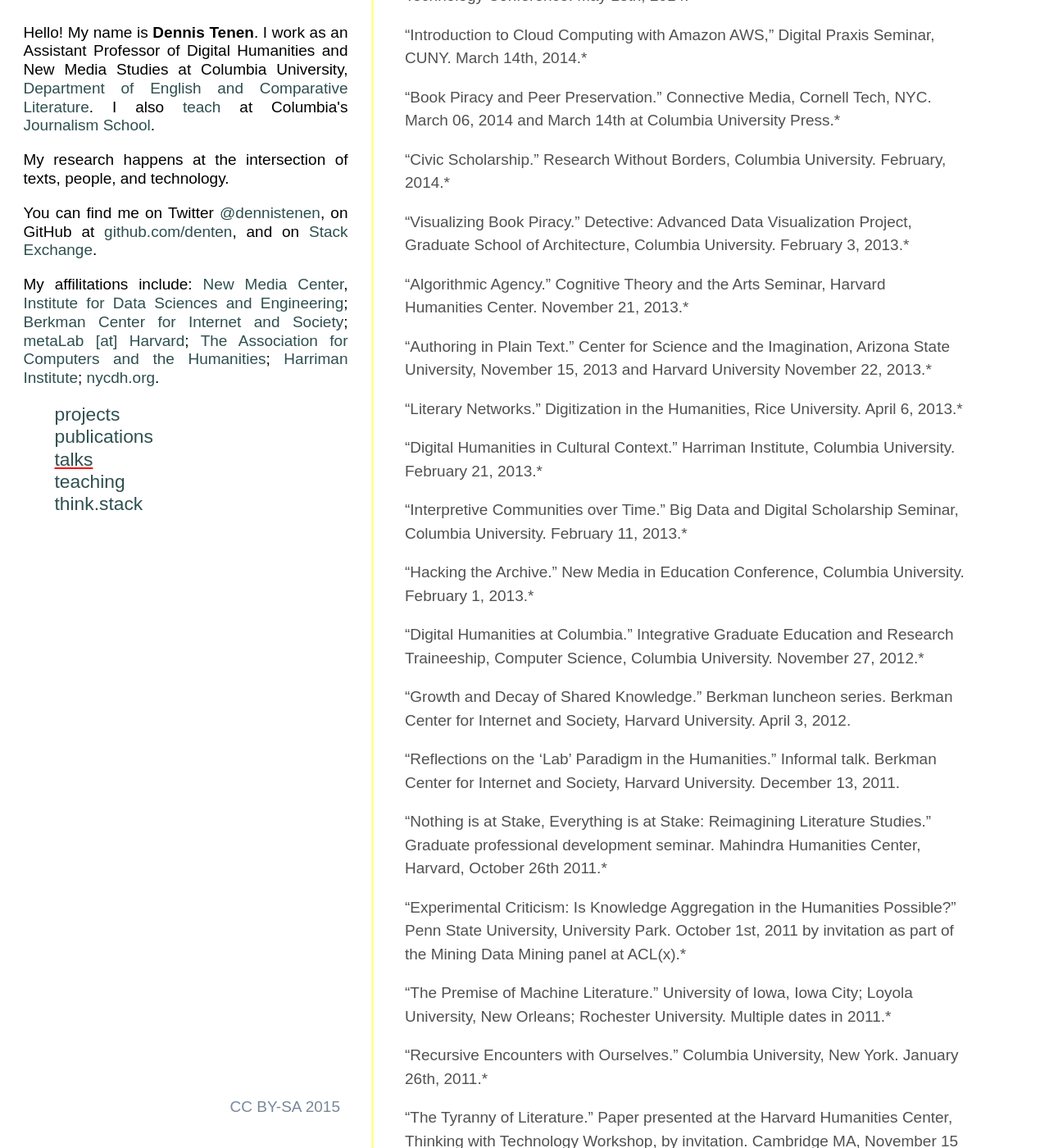
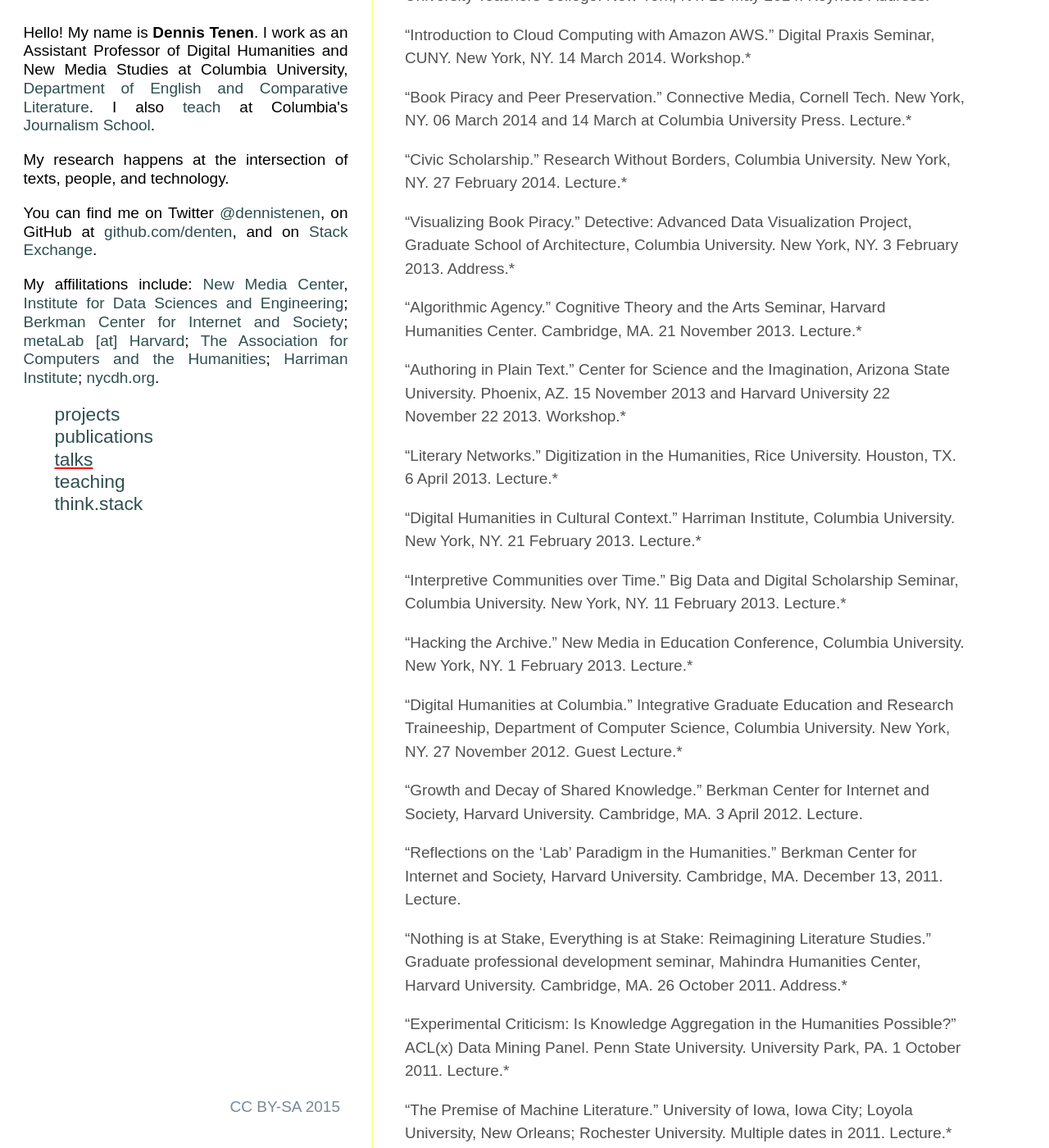
Before and after one commit to denten/denten.github.io, a Jekyll site: the page built from _pages/category-pages/talks.md, in a window 1280 px wide and 1400 px high, scrolled down 399 px. Shown: the whole window at 82% size. Built offline with Jekyll 4.4.1, drawn with Linux system fonts in a browser that asks for light colours; some web fonts are replaced; some of the changed text lies outside the part shown.

Commit message:
cleaning up talks

```diff
--- a/_includes/CV/06-talks.md
+++ b/_includes/CV/06-talks.md
@@ -3,51 +3,56 @@
 
 \* Asterisk indicates talks by invitation
 
-"Version Control for Library Use." Workshop. Columbia Center
-for New Media Teaching and Learning. February 5th, 2015.\*
+"Version Control for Library Use." Columbia Center for New Media Teaching and
+Learning. New York, NY. 5 February 2015. Workshop.\*
 
-"[Ethics of Plain Text](http://dhcolumbia.github.io/pandoc-workflow/talks/plain-text/slides/presi.slides.html)" with Grant Wythoff. The Princeton-Weimar Summer School for Media Studies, Princeton. June 19th.\*
+"[Ethics of Plain Text](http://dhcolumbia.github.io/pandoc-workflow/talks/plain-text/slides/presi.slides.html)" with Grant Wythoff. The Princeton-Weimar Summer School for Media Studies. Princeton, NJ. 19 June 2014. Lecture.\*
 
-"Rage with the Machine." Keynote address, PG Conference, University of Glasgow. May 28th, 2014.\*
+"Rage with the Machine." University of Glasgow. Glasgow, Ireland. 28 May 2014.
+Keynote Address.\*
 
-"Technology We Deserve." Keynote address, Teachers College Educational Technology Conference. May 18th, 2014.\*
+"Technology We Deserve." Educational Technology Conference, Columbia University
+Teachers College. New York, NY. 18 May 2014. Keynote Address.\*
 
-"Introduction to Cloud Computing with Amazon AWS," Digital Praxis Seminar, CUNY. March 14th, 2014.\*
+"Introduction to Cloud Computing with Amazon AWS." Digital Praxis Seminar, CUNY. New York, NY. 14 March 2014. Workshop.\*
 
-"Book Piracy and Peer Preservation." Connective Media, Cornell Tech, NYC. March 06, 2014 and March 14th at Columbia University Press.\*
+"Book Piracy and Peer Preservation." Connective Media, Cornell Tech. New York, NY. 06 March 2014 and 14 March at Columbia University Press. Lecture.\*
 
-"Civic Scholarship." Research Without Borders, Columbia University. February, 2014.\*
+"Civic Scholarship." Research Without Borders, Columbia University. New York, NY. 27 February 2014. Lecture.\*
 
-"Visualizing Book Piracy." Detective: Advanced Data Visualization Project, Graduate School of Architecture, Columbia University. February 3, 2013.\*
+"Visualizing Book Piracy." Detective: Advanced Data Visualization Project, Graduate School of Architecture, Columbia University. New York, NY. 3 February 2013. Address.\*
 
-"Algorithmic Agency." Cognitive Theory and the Arts Seminar, Harvard Humanities Center. November 21, 2013.\*
+"Algorithmic Agency." Cognitive Theory and the Arts Seminar, Harvard Humanities
+Center. Cambridge, MA. 21 November 2013. Lecture.\*
 
-"Authoring in Plain Text." Center for Science and the Imagination, Arizona State University, November 15, 2013 and Harvard University November 22, 2013.\*
+"Authoring in Plain Text." Center for Science and the Imagination, Arizona State University. Phoenix, AZ. 15 November 2013 and Harvard University 22 November 22 2013. Workshop.\*
 
-"Literary Networks." Digitization in the Humanities, Rice University. April 6, 2013.\*
+"Literary Networks." Digitization in the Humanities, Rice University. Houston, TX. 6 April 2013. Lecture.\*
 
-"Digital Humanities in Cultural Context." Harriman Institute, Columbia University. February 21, 2013.\*
+"Digital Humanities in Cultural Context." Harriman Institute, Columbia University. New York, NY. 21 February 2013. Lecture.\*
 
-"Interpretive Communities over Time." Big Data and Digital Scholarship Seminar, Columbia University. February 11, 2013.\*
+"Interpretive Communities over Time." Big Data and Digital Scholarship Seminar, Columbia University. New York, NY. 11 February 2013. Lecture.\*
 
-"Hacking the Archive." New Media in Education Conference, Columbia University. February 1, 2013.\*
+"Hacking the Archive." New Media in Education Conference, Columbia University. New York, NY. 1 February 2013. Lecture.\*
 
-"Digital Humanities at Columbia." Integrative Graduate Education and Research Traineeship, Computer Science, Columbia University. November 27, 2012.\*
+"Digital Humanities at Columbia." Integrative Graduate Education and Research Traineeship, Department of Computer Science, Columbia University. New York, NY. 27 November 2012. Guest Lecture.\*
 
-"Growth and Decay of Shared Knowledge." Berkman luncheon series. Berkman Center for Internet and Society, Harvard University. April  3, 2012.
+"Growth and Decay of Shared Knowledge." Berkman Center for Internet and Society, Harvard University. Cambridge, MA. 3 April 2012. Lecture.
 
-"Reflections on the 'Lab' Paradigm in the Humanities." Informal talk. Berkman Center for Internet and Society, Harvard University. December 13, 2011.
+"Reflections on the 'Lab' Paradigm in the Humanities." Berkman Center for Internet and Society, Harvard University. Cambridge, MA. December 13, 2011. Lecture.
 
-"Nothing is at Stake, Everything is at Stake: Reimagining Literature Studies."  Graduate professional development seminar. Mahindra Humanities Center, Harvard, October 26th 2011.\*
+"Nothing is at Stake, Everything is at Stake: Reimagining Literature Studies."  Graduate professional development seminar, Mahindra Humanities Center, Harvard University. Cambridge, MA. 26 October 2011. Address.\*
 
-"Experimental Criticism: Is Knowledge Aggregation in the Humanities Possible?" Penn State University, University Park. October 1st, 2011 by invitation as part of the Mining Data Mining panel at ACL(x).\*
+"Experimental Criticism: Is Knowledge Aggregation in the Humanities Possible?" ACL(x) Data Mining Panel. Penn State University. University Park, PA. 1 October 2011. Lecture.\*
 
-"The Premise of Machine Literature." University of Iowa, Iowa City; Loyola University, New Orleans; Rochester University.  Multiple dates in 2011.\*
+"The Premise of Machine Literature." University of Iowa, Iowa City; Loyola
+University, New Orleans; Rochester University. Multiple dates in 2011.
+Lecture.\*
 
-"Recursive Encounters with Ourselves." Columbia University, New York. January 26th, 2011.\*
+"Recursive Encounters with Ourselves." Dept. of English and Comparative Literature, Columbia University. New York, NY. 26 January 2011. Lecture.\*
 
-"The Tyranny of Literature." Paper presented at the Harvard Humanities Center, Thinking with Technology Workshop, by invitation. Cambridge MA, November 15 2010.
+"The Tyranny of Literature." Thinking with Technology Workshop, Humanities Center, Harvard University. Cambridge MA. 15 November 2010. Lecture.\*
 
 "Stalin's PowerPoint." Presented at multiple conferences and by invitation.
 
-"The Birth of Non-Fiction." Paper presented at the Harvard Slavic Languages and Literatures Colloquium, Cambridge MA, Autumn 2006.
+"The Birth of Non-Fiction." Slavic Languages and Literatures Colloquium, Harvard University. Cambridge MA. Autumn 2006. Lecture.
```
